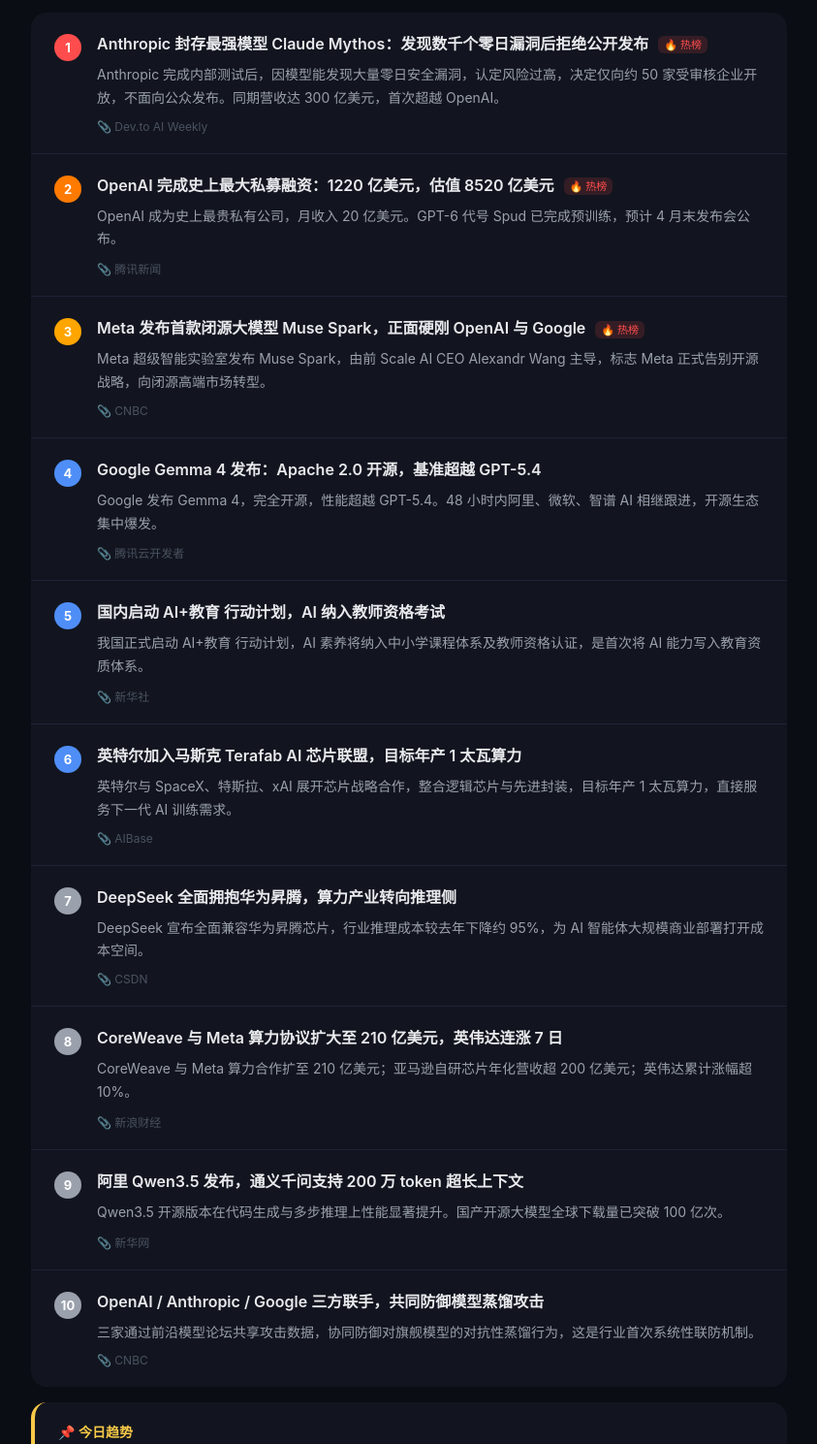
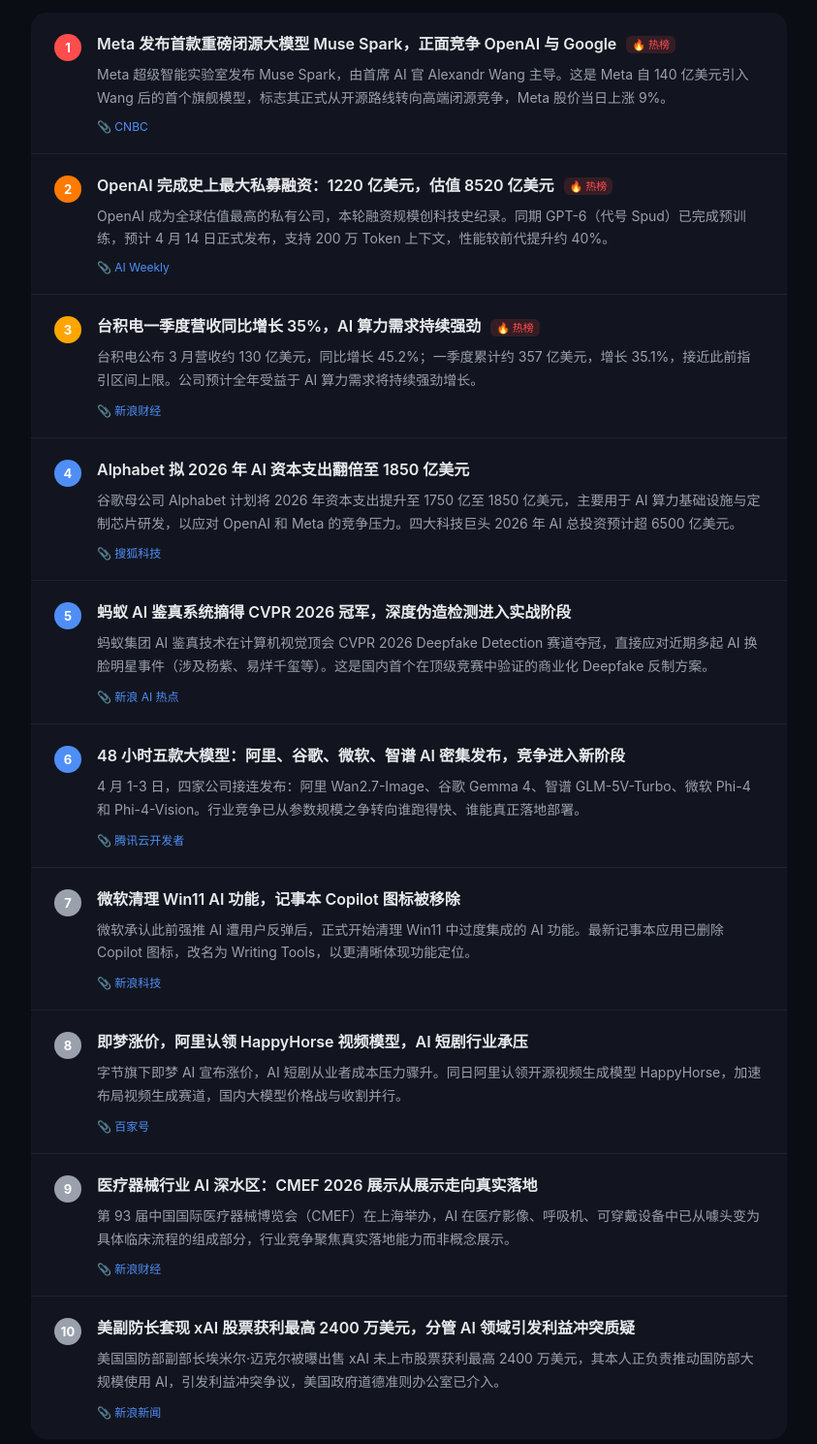
Before and after one commit to xiaocheng846/ai-daily, a plain HTML site: page 2026-04-10.html in a window 1280 px wide. Shown: the part 149-1638 px from the top of the page at 97% size, without its empty margins (218-1061 px from the left). Drawn offline with Linux system fonts and the light colour scheme.

Commit message:
AI 日报 2026-04-10 完整版（真实搜索数据+原文链接）

```diff
--- a/2026-04-10.html
+++ b/2026-04-10.html
@@ -192,9 +192,9 @@
         <div class="news-item">
             <div class="rank-badge" style="background:#FF4D4D">1</div>
             <div class="news-content">
-                <div class="news-title">Anthropic 封存最强模型 Claude Mythos：发现数千个零日漏洞后拒绝公开发布 <span class="hot-badge">🔥 热榜</span></div>
-                <div class="news-body">Anthropic 完成内部测试后，因模型能发现大量零日安全漏洞，认定风险过高，决定仅向约 50 家受审核企业开放，不面向公众发布。同期营收达 300 亿美元，首次超越 OpenAI。</div>
-                <div class="news-source">📎 Dev.to AI Weekly</div>
+                <div class="news-title">Meta 发布首款重磅闭源大模型 Muse Spark，正面竞争 OpenAI 与 Google <span class="hot-badge">🔥 热榜</span></div>
+                <div class="news-body">Meta 超级智能实验室发布 Muse Spark，由首席 AI 官 Alexandr Wang 主导。这是 Meta 自 140 亿美元引入 Wang 后的首个旗舰模型，标志其正式从开源路线转向高端闭源竞争，Meta 股价当日上涨 9%。</div>
+                <div class="news-source">📎 <a href="https://www.cnbc.com/2026/04/08/meta-debuts-first-major-ai-model-since-14-billion-deal-to-bring-in-alexandr-wang.html" target="_blank" rel="noopener">CNBC</a></div>
             </div>
         </div>
 
@@ -202,80 +202,80 @@
             <div class="rank-badge" style="background:#FF7A00">2</div>
             <div class="news-content">
                 <div class="news-title">OpenAI 完成史上最大私募融资：1220 亿美元，估值 8520 亿美元 <span class="hot-badge">🔥 热榜</span></div>
-                <div class="news-body">OpenAI 成为史上最贵私有公司，月收入 20 亿美元。GPT-6 代号 Spud 已完成预训练，预计 4 月末发布会公布。</div>
-                <div class="news-source">📎 腾讯新闻</div>
+                <div class="news-body">OpenAI 成为全球估值最高的私有公司，本轮融资规模创科技史纪录。同期 GPT-6（代号 Spud）已完成预训练，预计 4 月 14 日正式发布，支持 200 万 Token 上下文，性能较前代提升约 40%。</div>
+                <div class="news-source">📎 <a href="https://aiweekly.co/learning-ai/artificial-intelligence/ai-business-news-openai-122b-round-anthropic-acquisition-oracle" target="_blank" rel="noopener">AI Weekly</a></div>
             </div>
         </div>
 
         <div class="news-item">
             <div class="rank-badge" style="background:#FFA500">3</div>
             <div class="news-content">
-                <div class="news-title">Meta 发布首款闭源大模型 Muse Spark，正面硬刚 OpenAI 与 Google <span class="hot-badge">🔥 热榜</span></div>
-                <div class="news-body">Meta 超级智能实验室发布 Muse Spark，由前 Scale AI CEO Alexandr Wang 主导，标志 Meta 正式告别开源战略，向闭源高端市场转型。</div>
-                <div class="news-source">📎 CNBC</div>
+                <div class="news-title">台积电一季度营收同比增长 35%，AI 算力需求持续强劲 <span class="hot-badge">🔥 热榜</span></div>
+                <div class="news-body">台积电公布 3 月营收约 130 亿美元，同比增长 45.2%；一季度累计约 357 亿美元，增长 35.1%，接近此前指引区间上限。公司预计全年受益于 AI 算力需求将持续强劲增长。</div>
+                <div class="news-source">📎 <a href="http://k.sina.com.cn/article_7857201856_1d45362c0019046dzs.html" target="_blank" rel="noopener">新浪财经</a></div>
             </div>
         </div>
 
         <div class="news-item">
             <div class="rank-badge" style="background:#4F8EF7">4</div>
             <div class="news-content">
-                <div class="news-title">Google Gemma 4 发布：Apache 2.0 开源，基准超越 GPT-5.4</div>
-                <div class="news-body">Google 发布 Gemma 4，完全开源，性能超越 GPT-5.4。48 小时内阿里、微软、智谱 AI 相继跟进，开源生态集中爆发。</div>
-                <div class="news-source">📎 腾讯云开发者</div>
+                <div class="news-title">Alphabet 拟 2026 年 AI 资本支出翻倍至 1850 亿美元</div>
+                <div class="news-body">谷歌母公司 Alphabet 计划将 2026 年资本支出提升至 1750 亿至 1850 亿美元，主要用于 AI 算力基础设施与定制芯片研发，以应对 OpenAI 和 Meta 的竞争压力。四大科技巨头 2026 年 AI 总投资预计超 6500 亿美元。</div>
+                <div class="news-source">📎 <a href="https://news.sohu.com/a/1007674659_211762" target="_blank" rel="noopener">搜狐科技</a></div>
             </div>
         </div>
 
         <div class="news-item">
             <div class="rank-badge" style="background:#4F8EF7">5</div>
             <div class="news-content">
-                <div class="news-title">国内启动 AI+教育 行动计划，AI 纳入教师资格考试</div>
-                <div class="news-body">我国正式启动 AI+教育 行动计划，AI 素养将纳入中小学课程体系及教师资格认证，是首次将 AI 能力写入教育资质体系。</div>
-                <div class="news-source">📎 新华社</div>
+                <div class="news-title">蚂蚁 AI 鉴真系统摘得 CVPR 2026 冠军，深度伪造检测进入实战阶段</div>
+                <div class="news-body">蚂蚁集团 AI 鉴真技术在计算机视觉顶会 CVPR 2026 Deepfake Detection 赛道夺冠，直接应对近期多起 AI 换脸明星事件（涉及杨紫、易烊千玺等）。这是国内首个在顶级竞赛中验证的商业化 Deepfake 反制方案。</div>
+                <div class="news-source">📎 <a href="http://k.sina.com.cn/article_7857201856_1d45362c0019046dzo.html" target="_blank" rel="noopener">新浪 AI 热点</a></div>
             </div>
         </div>
 
         <div class="news-item">
             <div class="rank-badge" style="background:#4F8EF7">6</div>
             <div class="news-content">
-                <div class="news-title">英特尔加入马斯克 Terafab AI 芯片联盟，目标年产 1 太瓦算力</div>
-                <div class="news-body">英特尔与 SpaceX、特斯拉、xAI 展开芯片战略合作，整合逻辑芯片与先进封装，目标年产 1 太瓦算力，直接服务下一代 AI 训练需求。</div>
-                <div class="news-source">📎 AIBase</div>
+                <div class="news-title">48 小时五款大模型：阿里、谷歌、微软、智谱 AI 密集发布，竞争进入新阶段</div>
+                <div class="news-body">4 月 1-3 日，四家公司接连发布：阿里 Wan2.7-Image、谷歌 Gemma 4、智谱 GLM-5V-Turbo、微软 Phi-4 和 Phi-4-Vision。行业竞争已从参数规模之争转向谁跑得快、谁能真正落地部署。</div>
+                <div class="news-source">📎 <a href="https://cloud.tencent.com.cn/developer/article/2650738" target="_blank" rel="noopener">腾讯云开发者</a></div>
             </div>
         </div>
 
         <div class="news-item">
             <div class="rank-badge" style="background:#9AA0AC">7</div>
             <div class="news-content">
-                <div class="news-title">DeepSeek 全面拥抱华为昇腾，算力产业转向推理侧</div>
-                <div class="news-body">DeepSeek 宣布全面兼容华为昇腾芯片，行业推理成本较去年下降约 95%，为 AI 智能体大规模商业部署打开成本空间。</div>
-                <div class="news-source">📎 CSDN</div>
+                <div class="news-title">微软清理 Win11 AI 功能，记事本 Copilot 图标被移除</div>
+                <div class="news-body">微软承认此前强推 AI 遭用户反弹后，正式开始清理 Win11 中过度集成的 AI 功能。最新记事本应用已删除 Copilot 图标，改名为 Writing Tools，以更清晰体现功能定位。</div>
+                <div class="news-source">📎 <a href="http://k.sina.com.cn/article_7857201856_1d45362c0019046fly.html" target="_blank" rel="noopener">新浪科技</a></div>
             </div>
         </div>
 
         <div class="news-item">
             <div class="rank-badge" style="background:#9AA0AC">8</div>
             <div class="news-content">
-                <div class="news-title">CoreWeave 与 Meta 算力协议扩大至 210 亿美元，英伟达连涨 7 日</div>
-                <div class="news-body">CoreWeave 与 Meta 算力合作扩至 210 亿美元；亚马逊自研芯片年化营收超 200 亿美元；英伟达累计涨幅超 10%。</div>
-                <div class="news-source">📎 新浪财经</div>
+                <div class="news-title">即梦涨价，阿里认领 HappyHorse 视频模型，AI 短剧行业承压</div>
+                <div class="news-body">字节旗下即梦 AI 宣布涨价，AI 短剧从业者成本压力骤升。同日阿里认领开源视频生成模型 HappyHorse，加速布局视频生成赛道，国内大模型价格战与收割并行。</div>
+                <div class="news-source">📎 <a href="https://baijiahao.baidu.com/s?id=1862065282846468285&wfr=spider&for=pc" target="_blank" rel="noopener">百家号</a></div>
             </div>
         </div>
 
         <div class="news-item">
             <div class="rank-badge" style="background:#9AA0AC">9</div>
             <div class="news-content">
-                <div class="news-title">阿里 Qwen3.5 发布，通义千问支持 200 万 token 超长上下文</div>
-                <div class="news-body">Qwen3.5 开源版本在代码生成与多步推理上性能显著提升。国产开源大模型全球下载量已突破 100 亿次。</div>
-                <div class="news-source">📎 新华网</div>
+                <div class="news-title">医疗器械行业 AI 深水区：CMEF 2026 展示从展示走向真实落地</div>
+                <div class="news-body">第 93 届中国国际医疗器械博览会（CMEF）在上海举办，AI 在医疗影像、呼吸机、可穿戴设备中已从噱头变为具体临床流程的组成部分，行业竞争聚焦真实落地能力而非概念展示。</div>
+                <div class="news-source">📎 <a href="http://finance.sina.com.cn/jjxw/2026-04-10/doc-inhtywee0328709.shtml" target="_blank" rel="noopener">新浪财经</a></div>
             </div>
         </div>
 
         <div class="news-item">
             <div class="rank-badge" style="background:#9AA0AC">10</div>
             <div class="news-content">
-                <div class="news-title">OpenAI / Anthropic / Google 三方联手，共同防御模型蒸馏攻击</div>
-                <div class="news-body">三家通过前沿模型论坛共享攻击数据，协同防御对旗舰模型的对抗性蒸馏行为，这是行业首次系统性联防机制。</div>
-                <div class="news-source">📎 CNBC</div>
+                <div class="news-title">美副防长套现 xAI 股票获利最高 2400 万美元，分管 AI 领域引发利益冲突质疑</div>
+                <div class="news-body">美国国防部副部长埃米尔·迈克尔被曝出售 xAI 未上市股票获利最高 2400 万美元，其本人正负责推动国防部大规模使用 AI，引发利益冲突争议，美国政府道德准则办公室已介入。</div>
+                <div class="news-source">📎 <a href="http://k.sina.com.cn/article_7857201856_1d45362c0019046h5g.html" target="_blank" rel="noopener">新浪新闻</a></div>
             </div>
         </div>
 
@@ -283,11 +283,11 @@
 
   <div class="trend-block">
     <div class="trend-label">📌 今日趋势</div>
-    <div class="trend-text">模型能力竞赛正在分化：Anthropic 选择封存最强、安全优先，Meta 和 Google 加速商业化布局；与此同时，算力向推理侧迁移、成本大幅下降，正推动 AI 智能体从概念走向规模落地。</div>
+    <div class="trend-text">本日焦点集中在算力投入与模型竞争双线并进：Meta Muse Spark 打破开源惯例、Alphabet 资本支出翻倍、台积电营收超预期，均指向 AI 基础设施正进入规模化兑现阶段；与此同时，Deepfake 治理、AI 功能冗余反弹、大模型涨价等落地摩擦开始浮现，行业逐步从扩张期过渡到质量与合规并重的深水区。</div>
   </div>
 
   <div class="footer">
-    由 OpenClaw 自动生成 · 2026-04-10 18:50 · 数据来源：Bing / 百度
+    由 OpenClaw 自动生成 · 2026-04-10 18:55 · 数据来源：Bing / 百度
   </div>
 
 </div>
```
Also changed, not shown: index.html (+31 -31 lines).
